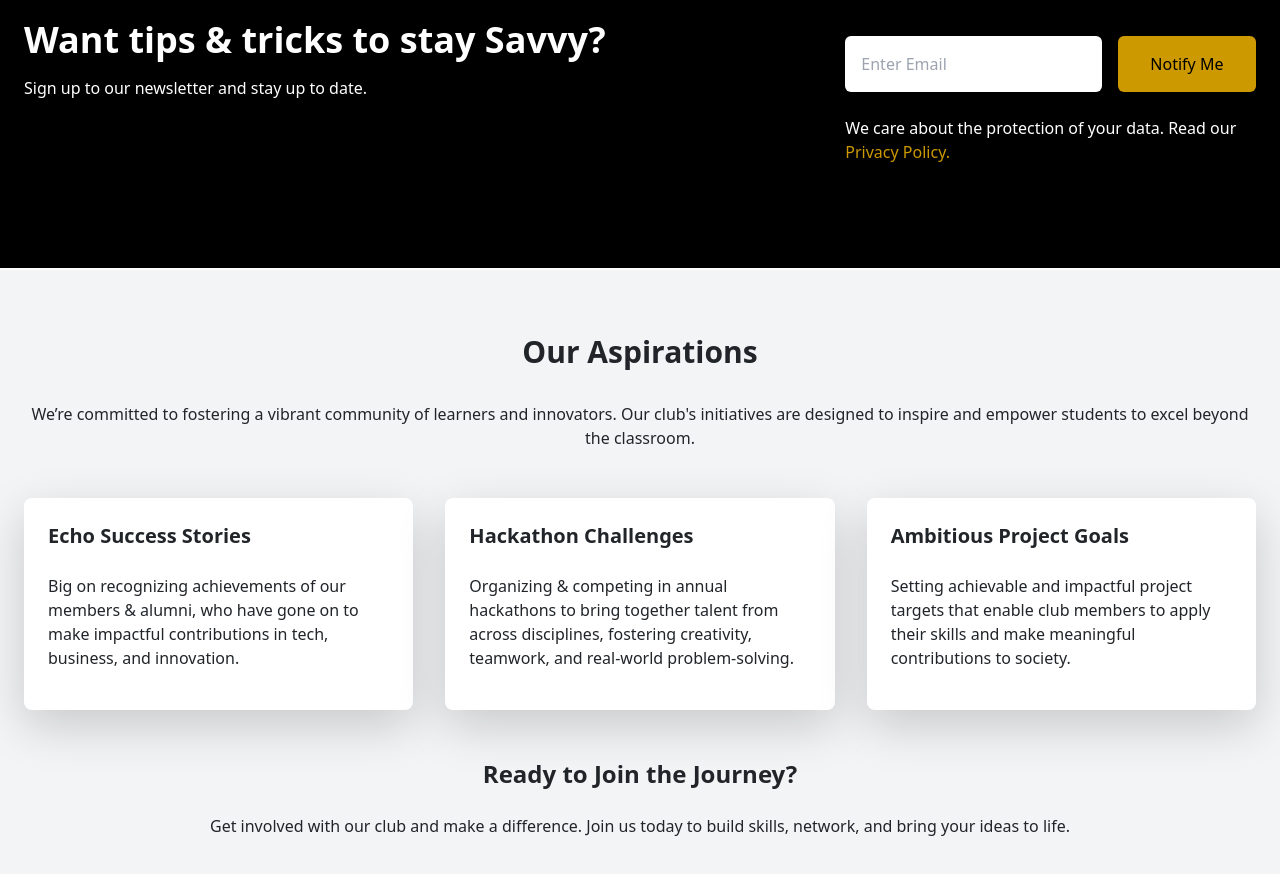
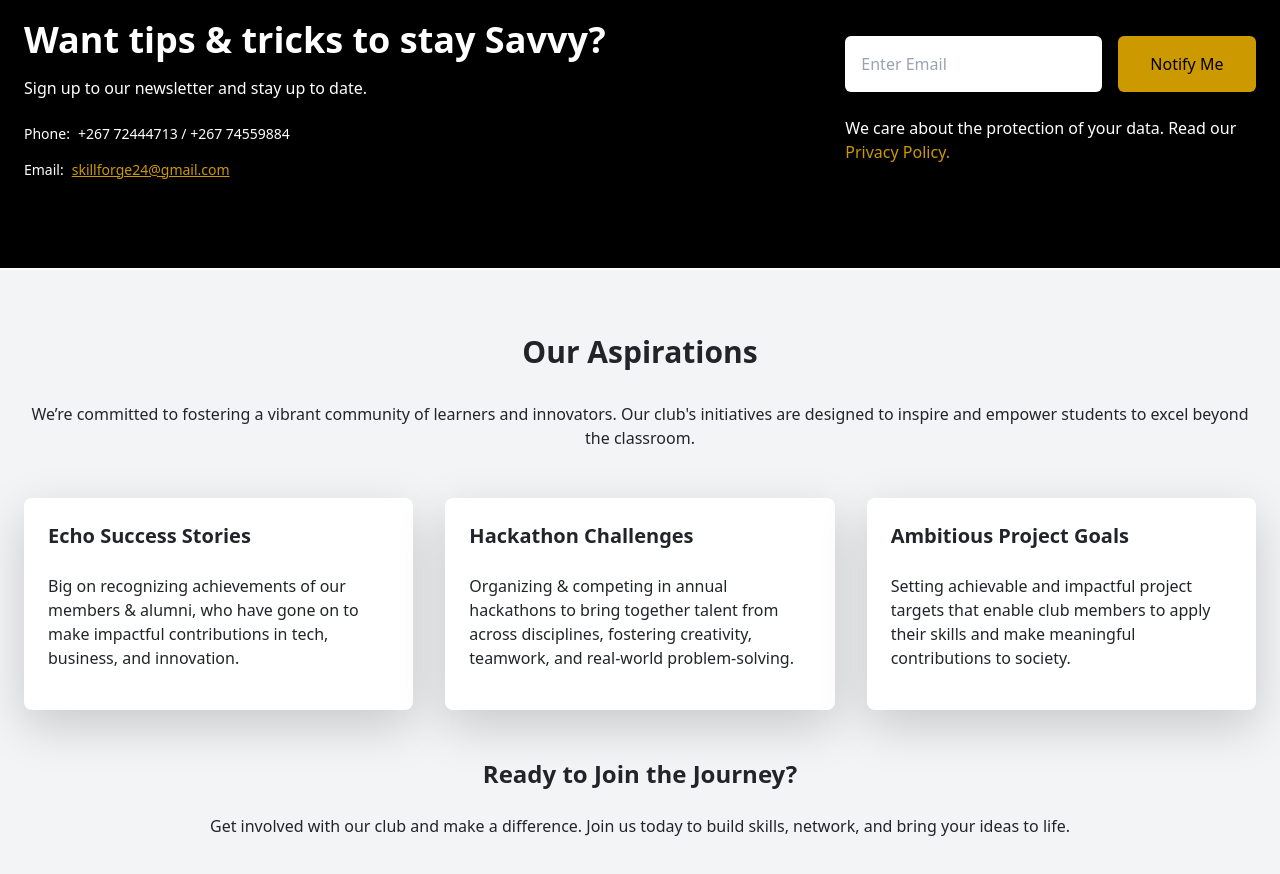
Before and after one commit to codinggeeked/skillforge, a React (Create React App) app: page / in a window 1280 px wide. Shown: the part 3200-4074 px from the top of the page. Built offline with nearby package versions, Linux system fonts and the light colour scheme.

Commit message:
Update Newsletter.jsx

```diff
--- a/src/components/Newsletter.jsx
+++ b/src/components/Newsletter.jsx
@@ -47,6 +47,23 @@ const Newsletter = () => {
         Want tips & tricks to stay Savvy?
       </h1>
       <p>Sign up to our newsletter and stay up to date.</p>
+
+      {/* Contact Information */}
+      <div className='text-sm mt-4 space-y-2'>
+        <p className='flex items-center gap-2'>
+          <span className='font-medium'>Phone:</span>
+          +267 72444713 / +267 74559884
+        </p>
+        <p className='flex items-center gap-2'>
+          <span className='font-medium'>Email:</span>
+          <a
+            href='mailto:skillforge24@gmail.com'
+            className='text-[#cc9900] hover:underline'
+          >
+            skillforge24@gmail.com
+          </a>
+        </p>
+      </div>
     </div>
     <div className='my-4'>
       <form onSubmit={handleSubmit} className='flex flex-col sm:flex-row items-center justify-between w-full'>
```
Lines whose indentation alone changed are shown as unchanged.
